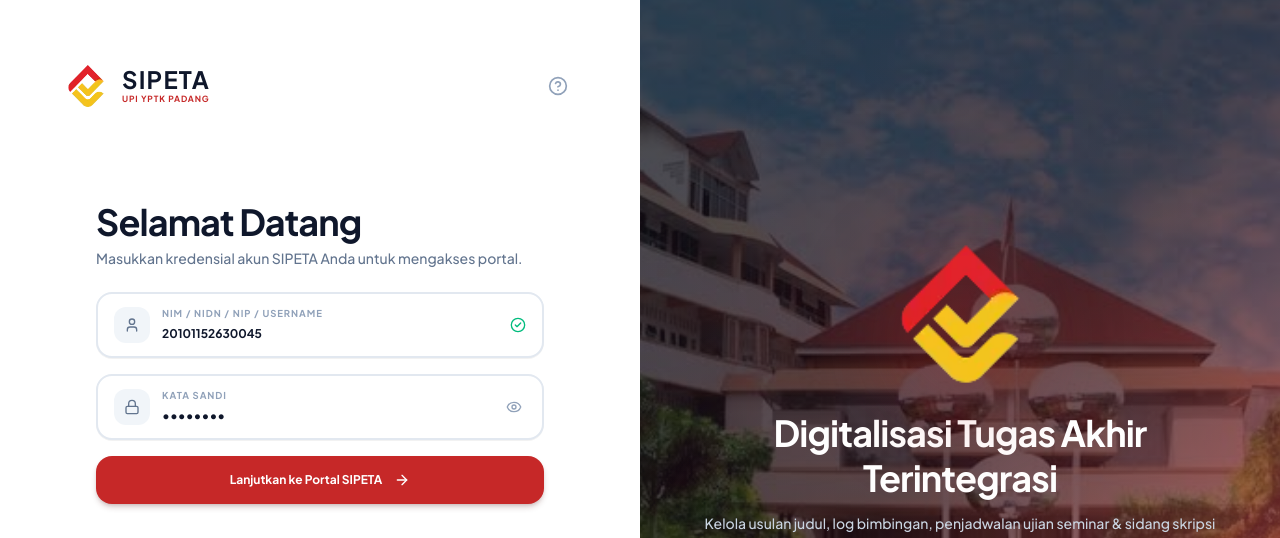
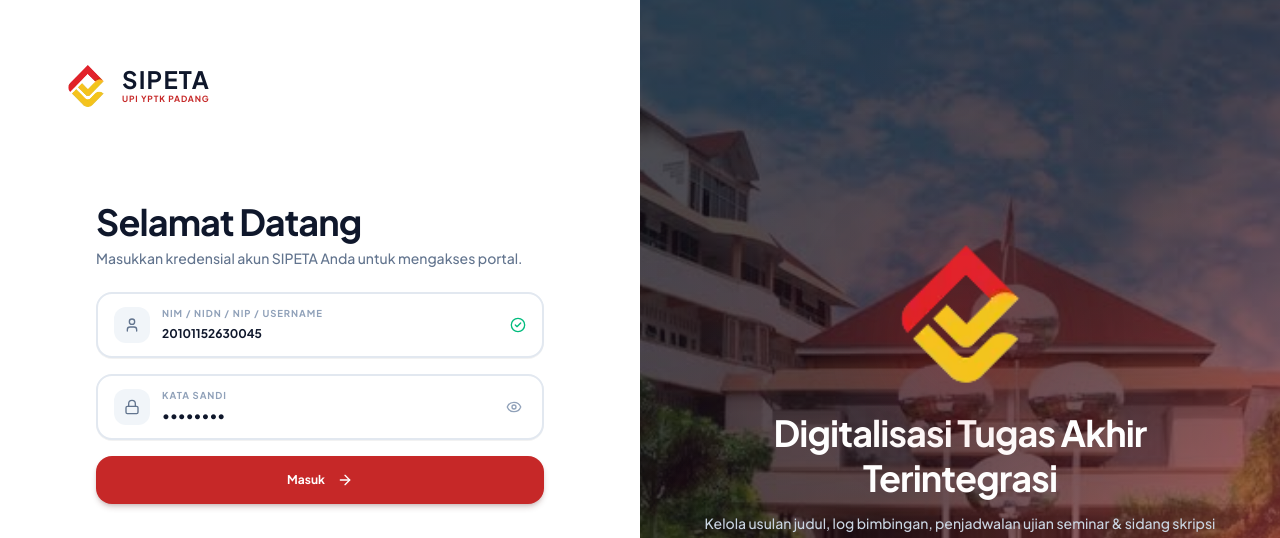
Before and after one commit to DanuZen/isi-final-project, a Next.js app in the folder frontend/: page /login in a window 1280 px wide. Shown: the top 538 px of the page. Built offline with nearby package versions, Linux system fonts and the light colour scheme.

Commit message:
fix(login): ganti teks tombol menjadi 'Masuk' dan hapus ikon bantuan HelpCircle

```diff
--- a/frontend/src/app/login/page.tsx
+++ b/frontend/src/app/login/page.tsx
@@ -85,14 +85,6 @@ export default function LoginPage() {
               <p className="text-[8.5px] font-bold text-[#C62828] tracking-widest uppercase mt-0.5 font-display">UPI YPTK PADANG</p>
             </div>
           </div>
-
-          <button
-            onClick={() => setShowFaqModal(true)}
-            className="p-2 rounded-xl text-slate-400 hover:text-slate-700 hover:bg-slate-100 transition-all cursor-pointer"
-            title="Bantuan & FAQ"
-          >
-            <HelpCircle className="w-5 h-5" />
-          </button>
         </div>
 
         {/* Form Content Body */}
@@ -170,7 +162,7 @@ export default function LoginPage() {
                 </>
               ) : (
                 <>
-                  <span>Lanjutkan ke Portal SIPETA</span>
+                  <span>Masuk</span>
                   <ArrowRight className="w-4 h-4 text-white ml-1" />
                 </>
               )}
```
